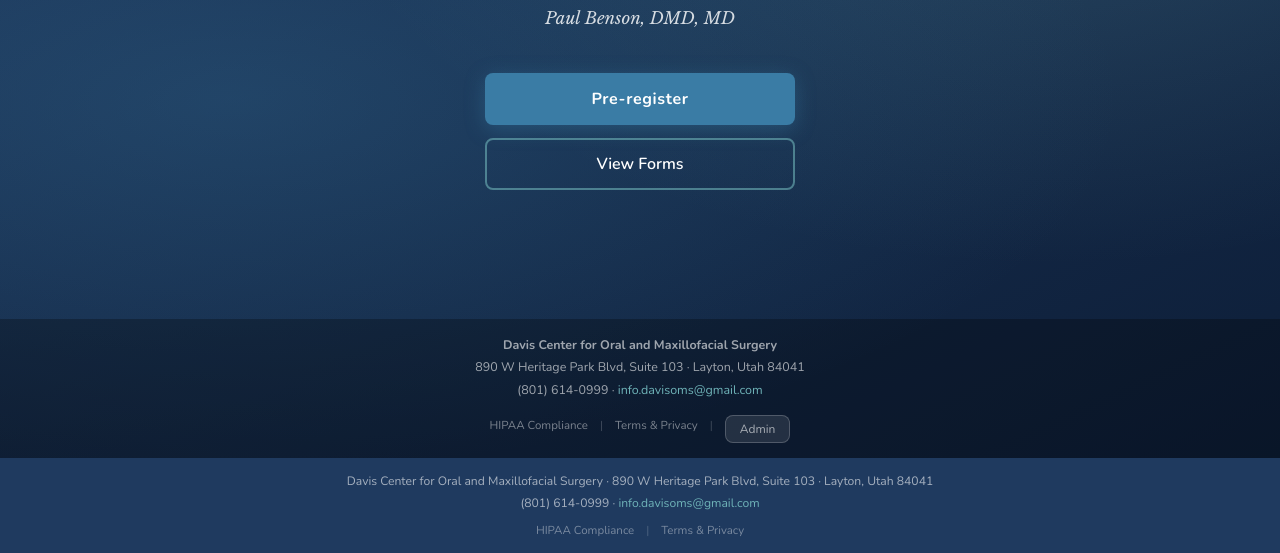
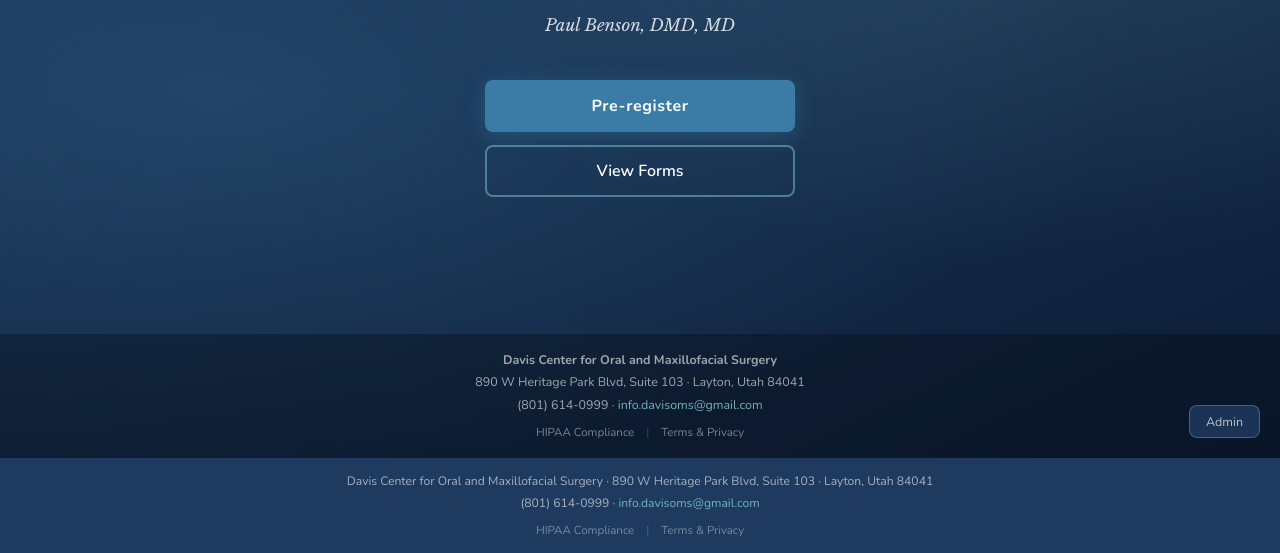
Before and after one commit to pdbenson/OMS, a website: page index.html in a window 1280 px wide. Shown: the part 342-895 px from the top of the page. Drawn offline with nearby package versions, Linux system fonts and the light colour scheme.

Commit message:
Add files via upload

```diff
--- a/index.html
+++ b/index.html
@@ -25,8 +25,8 @@
 .btnPL:hover{background:#2d6a8f;transform:translateY(-1px)}
 .btnSL{background:transparent;color:#fff;border:2px solid rgba(111,179,184,.6);padding:13px 32px;border-radius:var(--r);font-family:'Nunito',sans-serif;font-size:1rem;font-weight:600;cursor:pointer;transition:all .2s}
 .btnSL:hover{border-color:var(--acc);background:rgba(111,179,184,.1)}
-.adminBtn{background:rgba(255,255,255,.1);border:1px solid rgba(255,255,255,.2);color:rgba(255,255,255,.6);padding:5px 14px;border-radius:var(--r);font-family:'Nunito',sans-serif;font-size:.75rem;cursor:pointer;transition:all .2s;display:inline-block;margin-top:8px}
-.adminBtn:hover{background:rgba(255,255,255,.2);color:#fff}
+.adminBtn{position:fixed;bottom:20px;right:20px;background:rgba(31,58,95,.85);border:1px solid rgba(111,179,184,.4);color:rgba(255,255,255,.7);padding:7px 16px;border-radius:var(--r);font-family:'Nunito',sans-serif;font-size:.78rem;cursor:pointer;transition:all .2s;z-index:9000;backdrop-filter:blur(4px)}
+.adminBtn:hover{background:rgba(58,124,165,.9);color:#fff;border-color:rgba(111,179,184,.7)}
 .lfooter{margin-top:auto;text-align:center;padding:15px 24px;background:rgba(0,0,0,.28);color:rgba(255,255,255,.6);font-size:.78rem;line-height:1.8;z-index:2;position:relative}
 .lfooter a,.pgft a{color:var(--acc);text-decoration:none}
 .phdr{background:var(--sec);color:#fff;text-align:center;padding:17px 24px;position:relative;flex-shrink:0}
@@ -155,6 +155,7 @@
 <div class="overlay hidden" id="consentOverlay"><div class="mbox"><h3>Assign Consent Forms</h3><p id="consentModalSub"></p><div class="clist" id="consentCheckList"></div><div class="modal-btns"><button class="btn bS" onclick="closeConsentModal()">Cancel</button><button class="btn bP" onclick="saveConsentAssignment()">Save Assignment</button></div></div></div>
 <div class="overlay hidden" id="editionOverlay"><div class="mbox"><h3>Forms Already Completed</h3><p id="editionModalMsg"></p><div class="modal-btns"><button class="btn bS" onclick="closeEditionModal()">Cancel</button><button class="btn bD" onclick="confirmNewEdition()">Create New Edition</button></div></div></div>
 <div class="toast" id="toast"></div>
+<button type="button" class="adminBtn" id="adminAccessBtn" onclick="showV('vAdminLogin')">Admin</button>
 <div class="overlay hidden" id="addStaffOverlay">
   <div class="mbox" style="max-width:480px">
     <h3>Add Staff Member</h3>
@@ -263,7 +264,7 @@
       <button class="btnSL" onclick="gotoEmail('view')">View Forms</button>
     </div>
   </div>
-  <div class="lfooter"><strong>Davis Center for Oral and Maxillofacial Surgery</strong><br>890 W Heritage Park Blvd, Suite 103 &middot; Layton, Utah 84041<br>(801) 614-0999 &middot; <a href="mailto:info.davisoms@gmail.com">info.davisoms@gmail.com</a><div class="footer-nav"><a href="/hipaa-compliance.html" target="_blank">HIPAA Compliance</a><span class="footer-sep">|</span><a href="/terms-privacy.html" target="_blank">Terms &amp; Privacy</a><span class="footer-sep">|</span><button type="button" class="adminBtn" onclick="showV('vAdminLogin')">Admin</button></div></div>
+  <div class="lfooter"><strong>Davis Center for Oral and Maxillofacial Surgery</strong><br>890 W Heritage Park Blvd, Suite 103 &middot; Layton, Utah 84041<br>(801) 614-0999 &middot; <a href="mailto:info.davisoms@gmail.com">info.davisoms@gmail.com</a><div class="footer-nav"><a href="/hipaa-compliance.html" target="_blank">HIPAA Compliance</a><span class="footer-sep">|</span><a href="/terms-privacy.html" target="_blank">Terms &amp; Privacy</a></div></div>
 </div>
 
 <!-- EMAIL ENTRY -->
@@ -567,7 +568,7 @@
 }
 
 // ── UI HELPERS ─────────────────────────────────────────────────────────
-function showV(id){document.querySelectorAll('.view').forEach(v=>v.classList.remove('active'));const el=document.getElementById(id);if(el)el.classList.add('active');window.scrollTo(0,0);}
+function showV(id){document.querySelectorAll('.view').forEach(v=>v.classList.remove('active'));const el=document.getElementById(id);if(el)el.classList.add('active');window.scrollTo(0,0);const ab=document.getElementById('adminAccessBtn');if(ab)ab.style.display=(id==='vLand')?'':'none';}
 function toast(msg,dur=2500){const t=document.getElementById('toast');t.textContent=msg;t.classList.add('show');setTimeout(()=>t.classList.remove('show'),dur);}
 function showErr(id,msg){const el=document.getElementById(id);if(el){el.textContent=msg;el.classList.remove('hidden');el.scrollIntoView({behavior:'smooth',block:'nearest'});}}
 function hideErr(id){const el=document.getElementById(id);if(el)el.classList.add('hidden');}
```
